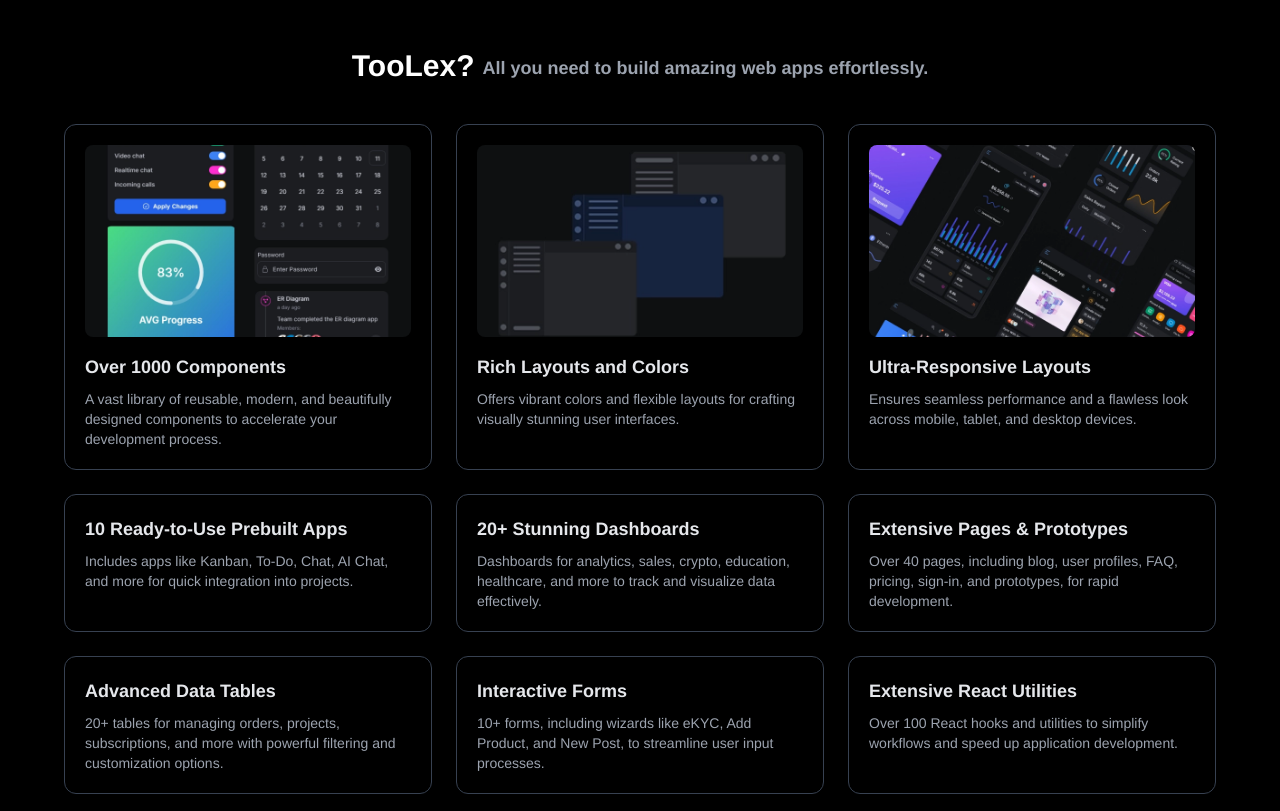
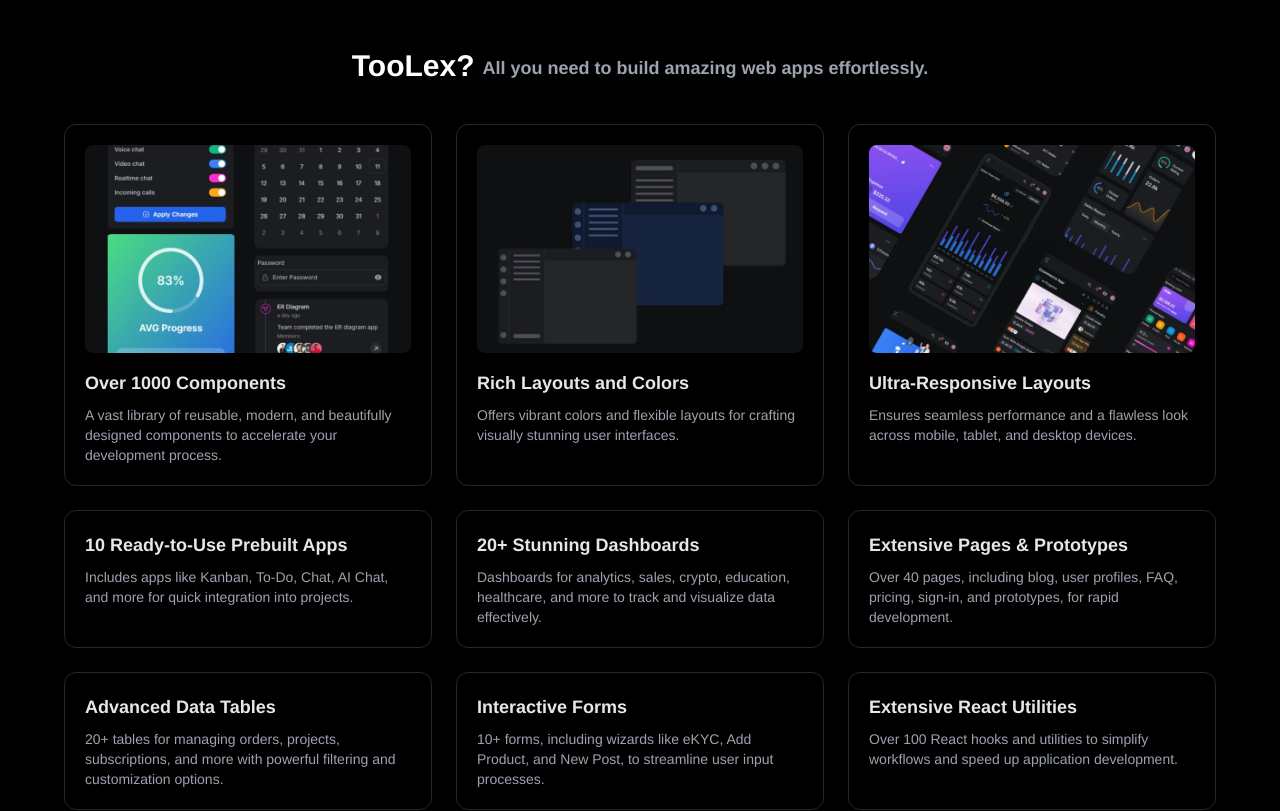
Before and after one commit to Harsh121002/TooLex, a React (Vite) app: page / in a window 1280 px wide. Shown: the part 840-1651 px from the top of the page. Built offline with nearby package versions, Linux system fonts and the light colour scheme.

Commit message:
border update

```diff
--- a/src/Componet/FeatureGrid.jsx
+++ b/src/Componet/FeatureGrid.jsx
@@ -85,15 +85,17 @@ export default function FeatureGrid() {
           {features.map((f, idx) => (
             <div
               key={idx}
-              className={`rounded-xl p-5 shadow-md border transition duration-300 hover:shadow-lg flex flex-col items-start max-w-sm w-full
-                ${darkMode ? "bg-black border-gray-700 text-gray-200" : "bg-white border-gray-200 text-gray-900"}
-              `}
+              className={`rounded-xl p-5 shadow-md border  transition duration-300 hover:shadow-lg flex flex-col items-start max-w-sm w-full
+                ${darkMode ? "bg-black border-gray-800 text-gray-200" : "bg-white border-gray-200 text-gray-900"}
+                      `}
+            style={{ borderWidth: "0.8px" }}
+
             >
               {f.img && (
                 <img
                   src={f.img}
                   alt={f.title}
-                  className="mb-4 w-full h-48 object-cover rounded-lg bg-gray-100"
+                  className="mb-4 w-full h-52 object-cover rounded-lg bg-gray-100"
                 />
               )}
               <h3 className="font-bold text-lg mb-2">{f.title}</h3>
```
